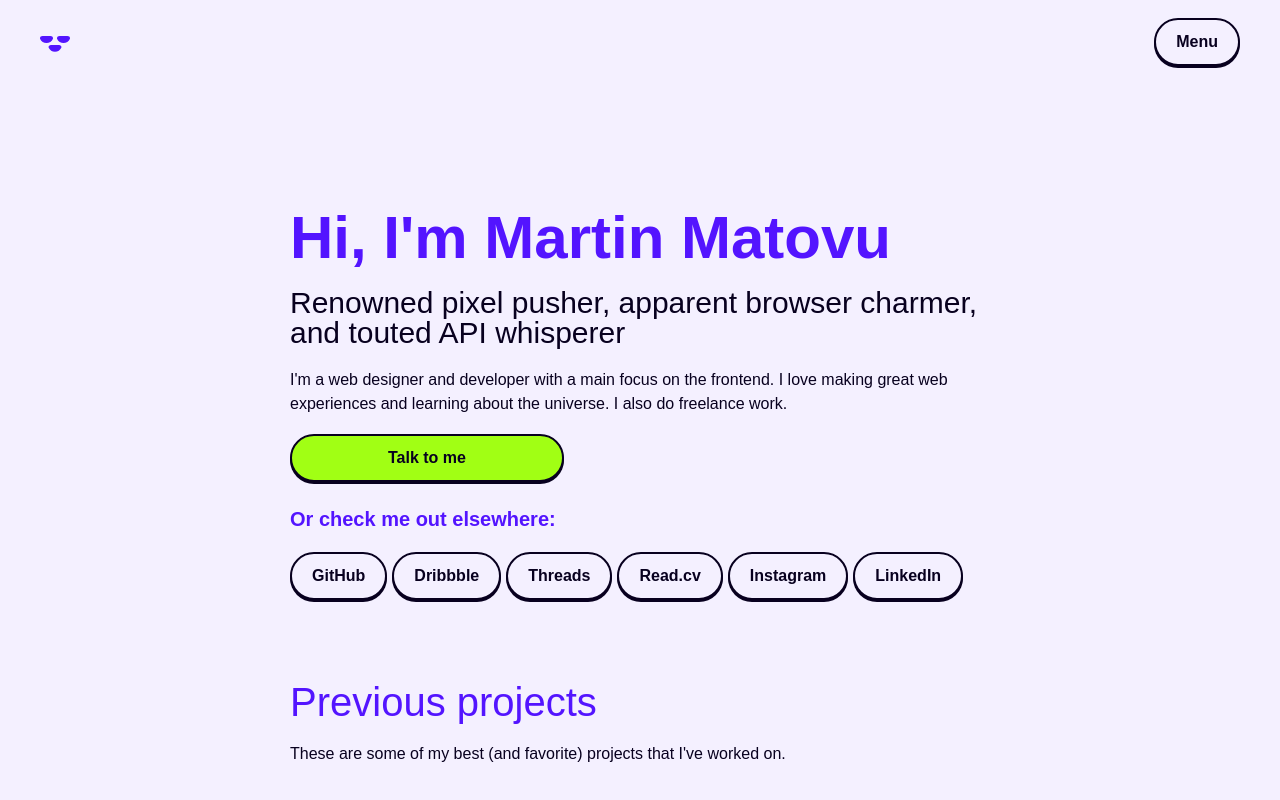
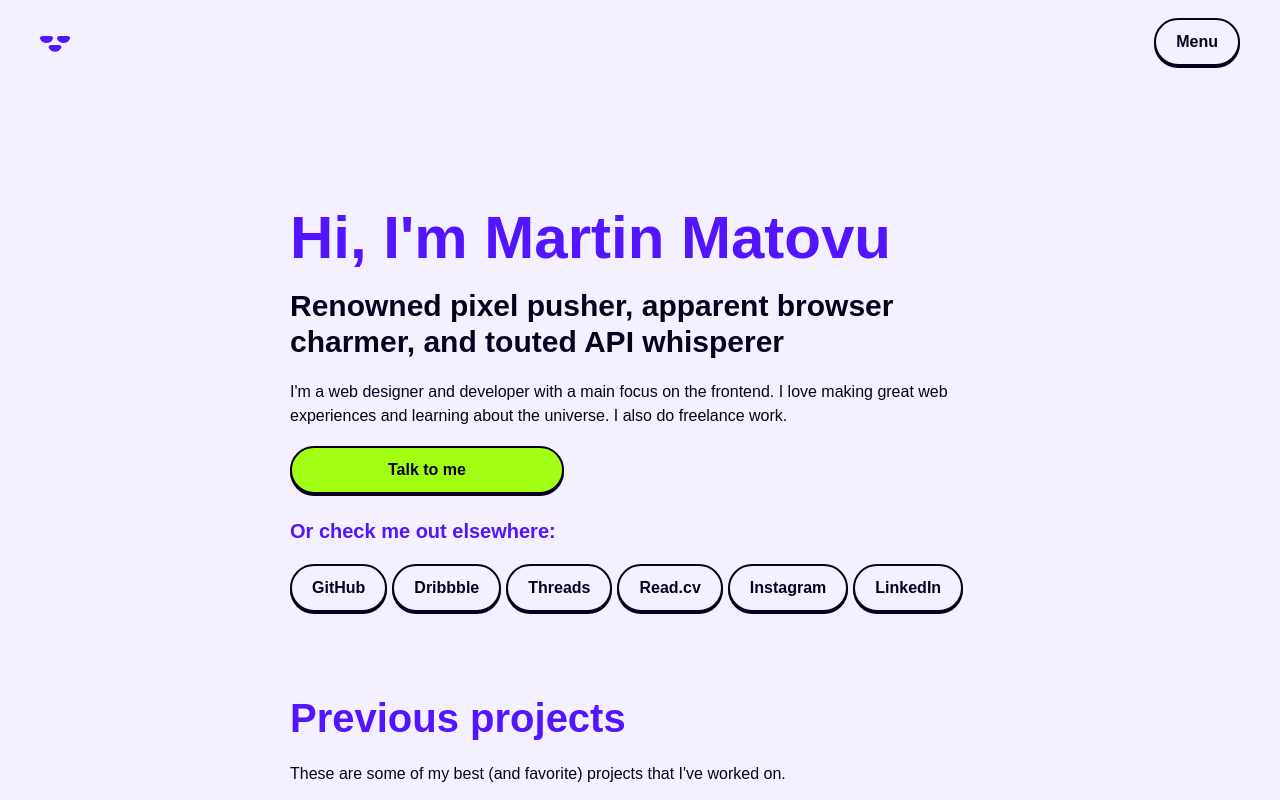
Before and after one commit to matovius/martin, a SvelteKit app: page / in a window 1280 px wide. Shown: the top 800 px of the page. Built offline with nearby package versions, Linux system fonts and the light colour scheme.

Commit message:
Change text styling

```diff
--- a/src/routes/+page.svelte
+++ b/src/routes/+page.svelte
@@ -10,11 +10,11 @@
 	<section id="hero" class="section hero">
 		<div class="container">
 			<div class="headline">
-				<h1 class="heading">Hi, I'm Martin Matovu</h1>
-				<h2 class="subheading">
+				<h1 class="h1 heading">Hi, I'm Martin Matovu</h1>
+				<h2 class="h4 subheading">
 					Renowned pixel pusher, apparent browser charmer, and touted API whisperer
 				</h2>
-				<p class="text">
+				<p class="p text">
 					I'm a web designer and developer with a main focus on the frontend. I love making great
 					web experiences and learning about the universe. I also do freelance work.
 				</p>
@@ -100,8 +100,8 @@
 	<section id="projects" class="section projects">
 		<div class="container">
 			<div class="headline">
-				<h1 class="heading">Previous projects</h1>
-				<p class="text">These are some of my best (and favorite) projects that I've worked on.</p>
+				<h3 class="h3 heading">Previous projects</h3>
+				<p class="p text">These are some of my best (and favorite) projects that I've worked on.</p>
 			</div>
 
 			<div class="featured-projects">
@@ -168,19 +168,6 @@
 
 				& > .heading {
 					color: hsl(var(--clr-primary));
-					font-size: 60px;
-					font-weight: 700;
-					line-height: 1;
-				}
-
-				& > .subheading {
-					font-size: 30px;
-					font-weight: 400;
-					line-height: 1;
-				}
-
-				& > .text {
-					font-size: 16px;
 				}
 			}
 
@@ -238,13 +225,6 @@
 
 				& > .heading {
 					color: hsl(var(--clr-primary));
-					font-size: 40px;
-					font-weight: 400;
-					line-height: 1;
-				}
-
-				& > .text {
-					font-size: 16px;
 				}
 			}
 
```
